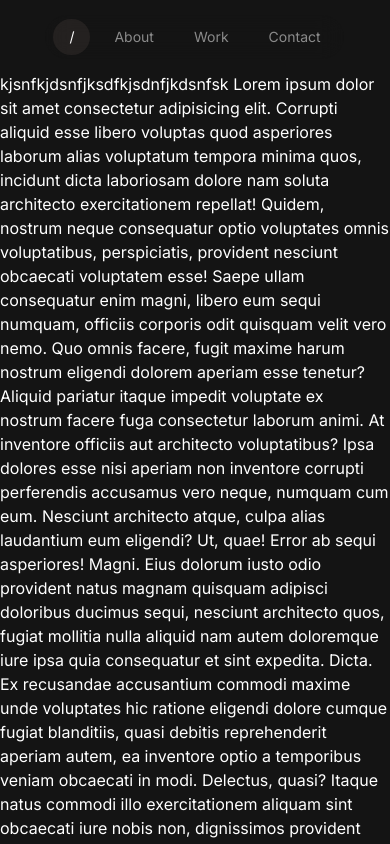
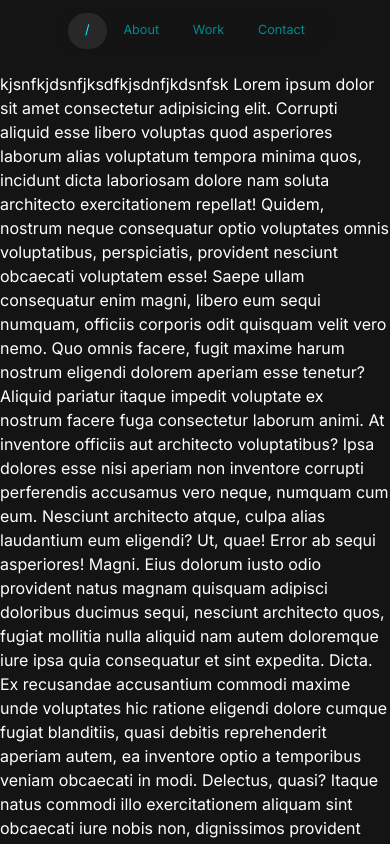
Before and after one commit to Gtifaro/gtifaro.github.io, a Next.js app: page / in a window 390 px wide. Shown: the top 844 px of the page. Built offline with nearby package versions, Linux system fonts and the light colour scheme.

Commit message:
improve responsive desing and better colors at navbar

```diff
--- a/components/Navbar.jsx
+++ b/components/Navbar.jsx
@@ -39,9 +39,9 @@ export default function NavBar() {
   }, [scrollY]);
 
   return (
-    <div className="p-[0.4rem] w-full mb-12 fixed top-[1vh] z-[100]">
+    <div className="p-[1vh] w-full fixed z-[100]">
       <nav
-        className={`flex gap-2 relative justify-center w-fit mx-auto rounded-full px-2 py-1 z-[100] backdrop-blur-md`}
+        className={`flex relative justify-center w-fit mx-auto rounded-full px-[1vh] py-[.5vh] z-[100] backdrop-blur-md`}
       >
         {navItems.map((item) => {
           const isActive = item.path === pathname;
@@ -49,8 +49,8 @@ export default function NavBar() {
           return (
             <Link
               key={item.path}
-              className={`px-4 py-2 rounded-full text-sm lg:text-base relative no-underline duration-300 ease-in ${
-                item.path === hoveredPath ? "text-white" : "text-white/50"
+              className={`px-[2vh] py-[1vh] rounded-full text-[1.5vh] relative no-underline duration-300 ease-in ${
+                item.path === hoveredPath ? "text-[#00FFFF]" : "text-[#008A8A]"
               }`}
               data-active={isActive}
               href={item.path}
@@ -60,7 +60,7 @@ export default function NavBar() {
               <span>{item.name}</span>
               {item.path === hoveredPath && (
                 <motion.div
-                  className="absolute bottom-0 left-0 h-full bg-stone-800/80 rounded-full -z-10"
+                  className="absolute bottom-0 left-0 h-full bg-[#282828] rounded-full -z-10"
                   layoutId="navbar"
                   aria-hidden="true"
                   style={{
```
